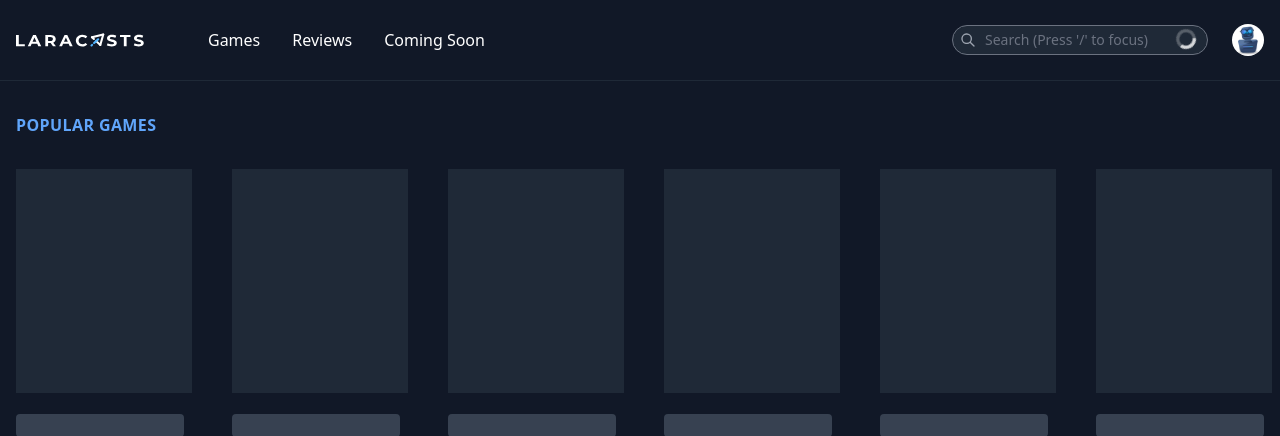
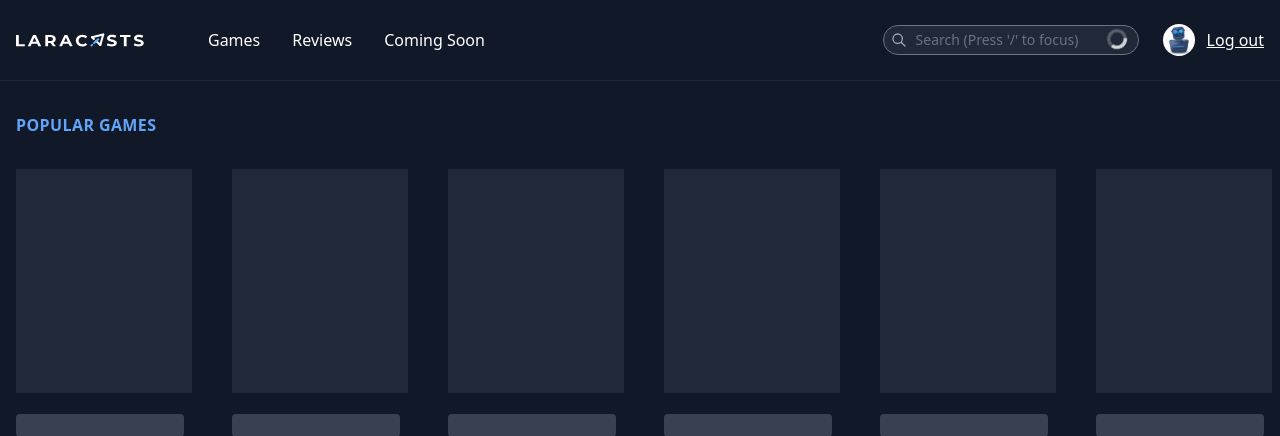
Before and after one commit to piroquio10-afk/piroquio12, a Laravel app: page /games in a window 1280 px wide. Shown: the top 436 px of the page. Run offline with Laravel 8, Linux system fonts and the light colour scheme; a user stored in the database is signed in; data comes from the database, SQL or seed files in the repository; style sheets or scripts are compiled from the project's sources; some libraries are stand-ins or nearby versions.

Commit message:
Adding logout button

```diff
--- a/resources/views/layouts/app.blade.php
+++ b/resources/views/layouts/app.blade.php
@@ -16,7 +16,16 @@
                 <livewire:search-dropdown />
                 <div class="ml-6">
                     @auth
-                        <a href="#"><img src="{{ asset('/img/avatar.jpg') }}" alt="Avatar" class="rounded-full w-8"></a>
+                        <div class="flex items-center">
+                            <a href="#" class="mr-3">
+                                <img src="{{ asset('/img/avatar.jpg') }}" alt="Avatar" class="rounded-full w-8">
+                            </a>
+
+                            <form action="{{ route('logout') }}" method="POST">
+                                @csrf
+                                <button type="submit" class="link">Log out</button>
+                            </form>
+                        </div>
                     @else
                         <a href="{{ route('login') }}" class="link">Log in</a>
 
```
